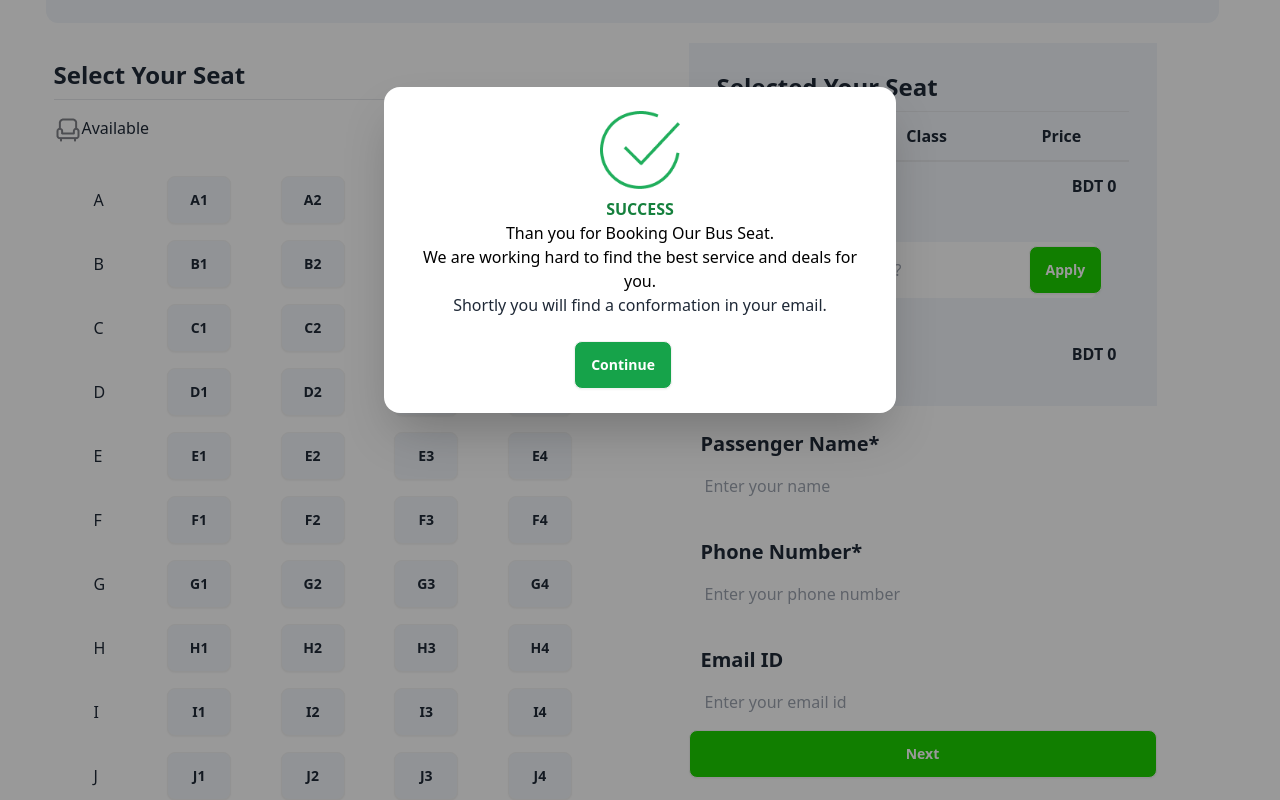
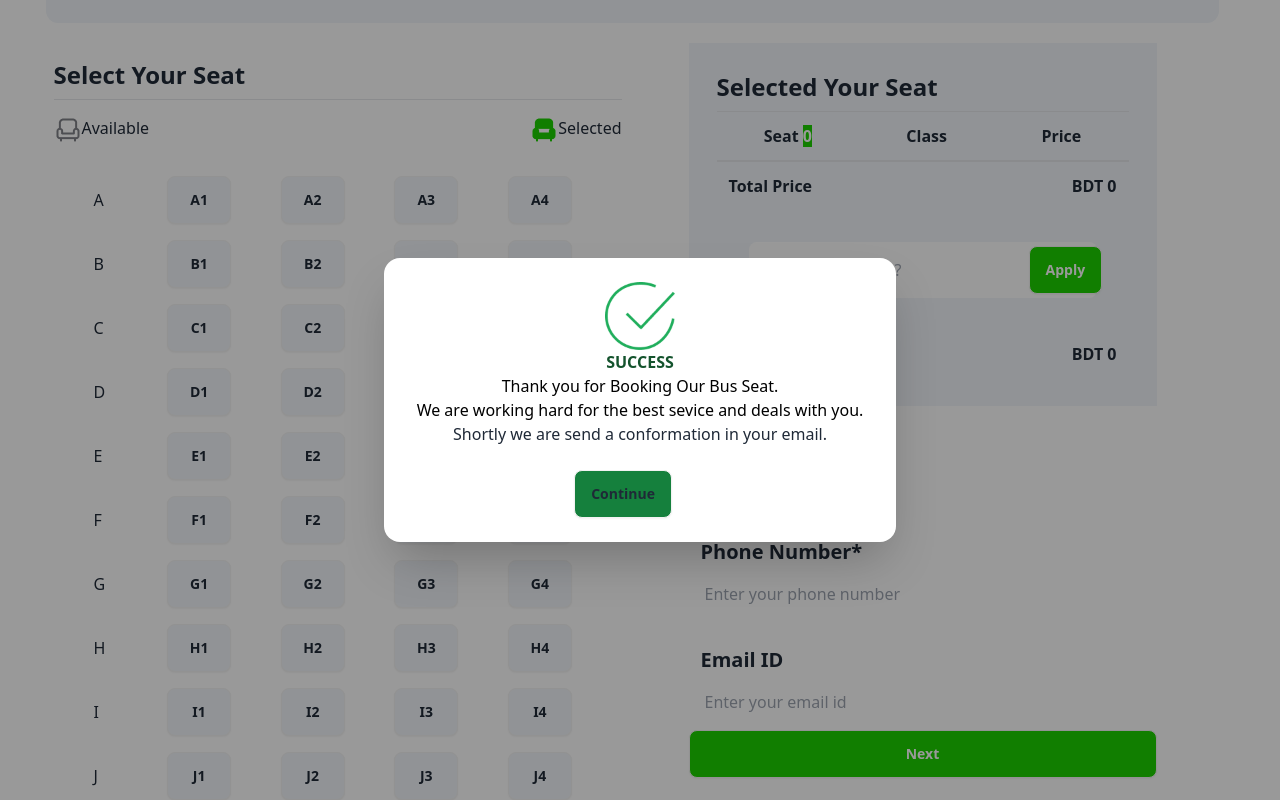
Before and after one commit to roksana35/Assignment-5, a plain HTML site: page index.html in a window 1280 px wide. Both pictures are taken after a click on the button "Next". Shown: the part 1765-2565 px from the top of the page. Drawn offline with nearby package versions, Linux system fonts and the light colour scheme.

Commit message:
add modal

```diff
--- a/index.html
+++ b/index.html
@@ -282,24 +282,24 @@
                     <input class="lg:w-[450px] p-4" type="number" name="number" id="Number" placeholder="Enter your phone number">
                      <h3 class="text-xl font-bold ml-3 lg:mt-6">Email ID</h3>
                     <input class="lg:w-[450px] p-4" type="email" name="email" id="" placeholder="Enter your email id">
-                    <!-- Open the modal using ID.showModal() method -->
-<!-- Open the modal using ID.showModal() method -->
-<button id="next-btn" class="btn w-full bg-[#1DD100] text-white " onclick="my_modal_1.showModal()">Next</button>
-<dialog id="my_modal_1" class="modal w-[800px] h-[500px] mx-auto ">
-  <div class="modal-box">
-    <img class="w-[80px] mx-auto" src="images/success.png" alt="">
-    <h3 class="text-green-700 font-semibold text-center mt-2">SUCCESS</h3>
-    <h4 class="text-black font-medium text-center">Than you for Booking Our Bus Seat.</h4>
-    <h4 class="text-black font-medium text-center">We are working hard to find the best service and deals for you. </h4>
-    <p class="text-center">Shortly you will find a conformation in your email.</p>
+                   <!-- Open the modal using ID.showModal() method -->
+<button class="btn w-full bg-[#1DD100] text-white" onclick="my_modal_1.showModal()">Next</button>
+<dialog id="my_modal_1" class="modal">
+  <div class="modal-box w-[800px] ">
+    <img class="w-[70px] mx-auto" src="images/success.png" alt="">
+    <h3 class="font-bold text-green-900 text-center">SUCCESS</h3>
+    <h4 class="text-black font-medium text-center">Thank you for Booking Our Bus Seat.</h4>
+    <h4 class="text-black font-medium text-center">We are working hard for the best sevice and deals with you.</h4>
+    <h5 class="text-center">Shortly we are send a conformation in your email.</h5>
     <div class="modal-action">
-      <form class="pr-[200px]"  method="dialog ">
+      <form class="mr-[200px]" method="dialog">
         <!-- if there is a button in form, it will close the modal -->
-        <button class="btn bg-green-600 text-white">Continue</button>
+        <button class="btn bg-green-700">Continue</button>
       </form>
     </div>
   </div>
 </dialog>
+
                 </div>
 
             </div>
--- a/js/paribahan.js
+++ b/js/paribahan.js
@@ -7,18 +7,17 @@ for (let index = 0; index < seats.length; index++) {
   const seat = seats[index];
   seat.addEventListener("click",function(e){
     count=count+1;
+
     const totalSeat= document.getElementById("total-seat").innerText;
     const totalSeats = parseInt(totalSeat);
     const totalSeatNumber=totalSeats-1;
     setInnerText("counts",count);
     setInnerText("total-seat",totalSeatNumber);
     const seatNumber = e.target.innerText;
-    array.push('seatNumber');
 
-    if(e.target>=5){
-      alert('you can not buy 5 seat');
+    // array.push('seatNumber');
 
-    }
+
     const addSeatNumber=document.getElementById("addSeat");
     const li=document.createElement('li');
     const p =document.createElement('p');
@@ -45,9 +44,9 @@ for (let index = 0; index < seats.length; index++) {
 
 
 
-  })
+  });
 
-}
+};
 
 function setInnerText(id,value){
   document.getElementById(id).innerText=value;
@@ -74,4 +73,4 @@ couponButton.addEventListener("click",function(){
     alert('invalid coupon');
   }
 
-})
+});
```
